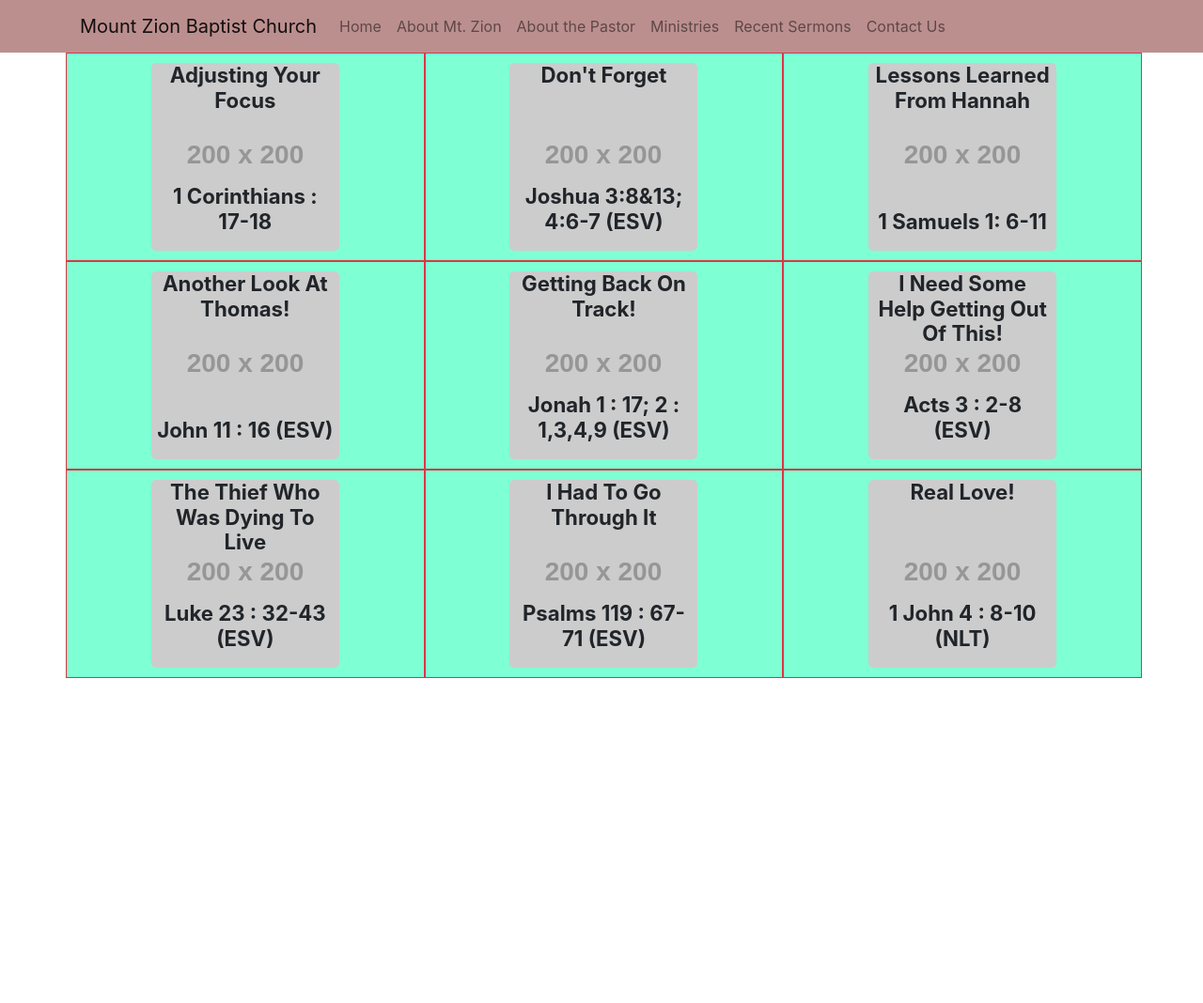
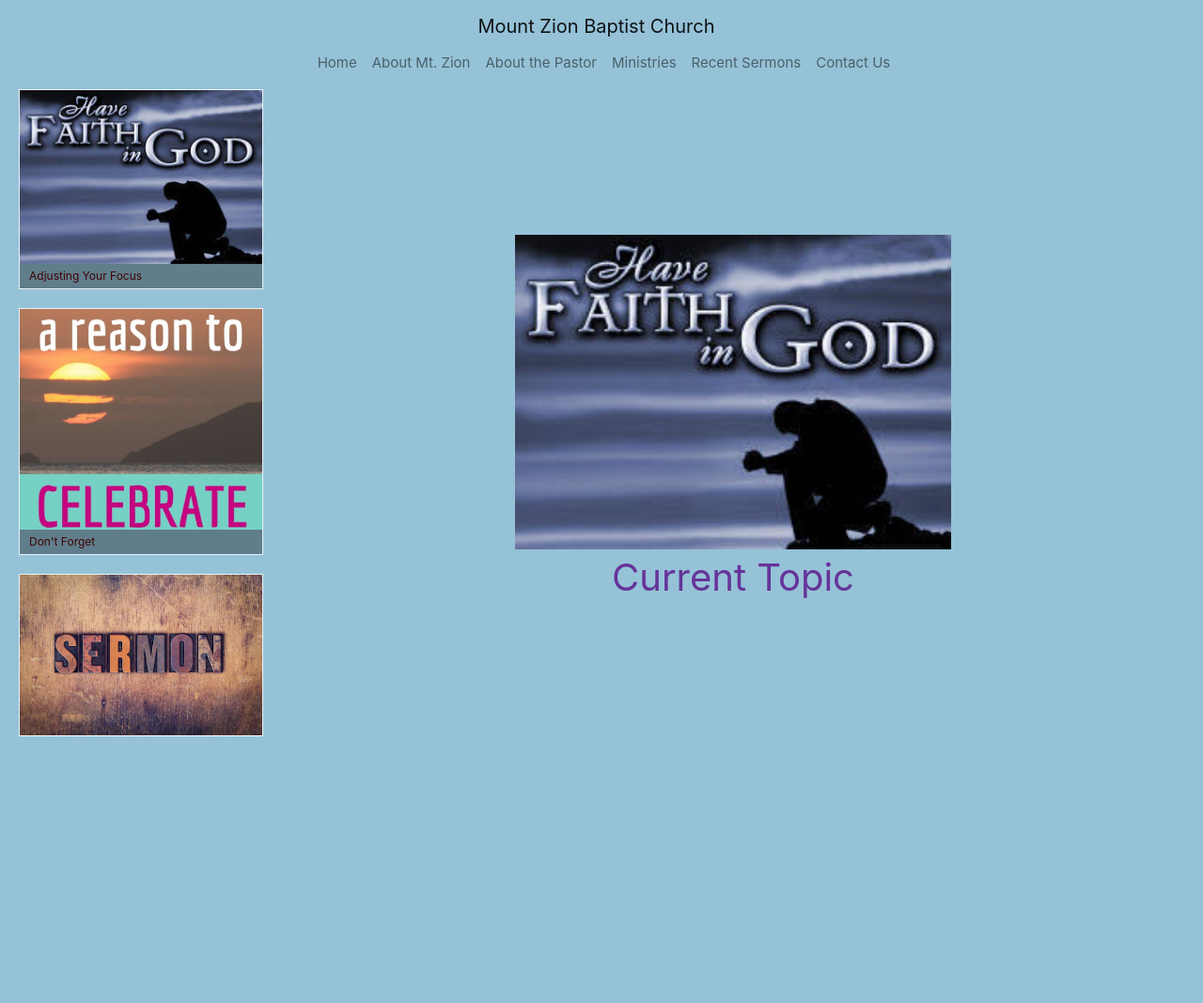
Before and after one commit to stacygold/sermonsproject, a plain HTML site: page sermons.html in a window 1280 px wide. Shown: the whole page at 94% size. After the commit the page ends 800 px from the top, so only its background shows below. Drawn offline with nearby package versions, Linux system fonts and the light colour scheme; placeholder pictures from the web are drawn by us.

Commit message:
New format of project

```diff
--- a/css/styles.css
+++ b/css/styles.css
@@ -1,11 +1,11 @@
 /****************************
 Navagation Menu Styles
-********************/
+********************
 .navbar{
     background-color: rosybrown;
 }
 
-/**************************************
+**************************************
 Styles for the Random Quotes
 **************************************/
 
@@ -50,13 +50,13 @@ button:active {
     transform: translateY(4px);
 }
 
-
-
-
-
-
-.container {
+/*************************
+Sermons Page
+*************************/
+.container{
     padding-right: 10px;
+    display: flex;
+    flex-direction: column;
 }
 
 .img-container {
@@ -99,16 +99,120 @@ button:active {
     margin: auto;
 }
 
+/**************************
+Media Queries
+**************************/
+@media all and (min-width: 640px) {
+    .img-container {
+        flex-direction: row;
+    }
+}
 
-p {
-    max-width: 30em;
-    color: white;
-    font-family: "Adobe Caslon Pro", "Hoefler Text", Georgia, Garamond, Times, serif;
-    letter-spacing: 0.1em;
+@media all and (min-width: 1030px) {
+}
+
+
+/********************
+Thumbnail Styles
+********************/
+html, body {
+    height: 100%;
+}
+
+body {
+    display: flex;
+    flex-direction: column;
+    font-size: 15px;
+    background: rgb(149, 194, 215);
+}
+
+a {
+    text-decoration: none;
+}
+
+.main-header {
+    flex: 0 1 auto;
+}
+
+.main-content {
+    flex: 1 1 auto;
+    display: flex;
+    flex-direction: column;
+}
+
+
+.thumbnail-item {
+    display: inline-block;
+    min-width: 150px;
+    max-width: 150px;
+    border: 1px solid rgb(100%, 100%, 100%);
+    border: 1px solid rgba(100%, 100%, 100%, 0.8);
+}
+
+.thumbnail-list {
+    flex: 0 1 auto;
+    order: 2;
+    display: flex;
+    justify-content: space-between;
+    list-style: none;
+    padding: 0;
+    white-space: nowrap;
+    overflow-x: auto;
+}
+
+.thumbnail-image {
+    display: block;
+    width: 100%;
+}
+
+.thumbnail-title {
+    display: block;
+    margin: 0;
+    padding: 4px 10px;
+
+    background: rgb(96, 125, 139);
+    color: rgb(63, 4, 4);
+    font-size: 12px;
+}
+
+.detail-image-container {
+    flex: 1 1 auto;
+    display: flex;
+    justify-content: center;
+    align-items: center;
+}
+
+.detail-image-frame {
+    position: relative;
     text-align: center;
-    margin: 40px auto;
-    text-transform: lowercase;
-    line-height: 145%;
-    font-size: 2em;
-    font-variant: small-caps;
 }
+
+.detail-image {
+    width: 90%;
+}
+
+.detail-image-title {
+    color: rebeccapurple;
+    font-size: 40px;
+}
+
+@media all and (min-width: 768px) {
+    .main-content {
+        flex-direction: row;
+        overflow: hidden;
+    }
+
+    .thumbnail-list {
+        flex-direction: column;
+        order: 0;
+        margin-left: 20px;
+    }
+
+    .thumbnail-item {
+        max-width: 260px;
+    }
+
+    .thumbnail-item + .thumbnail-item {
+        margin-top: 20px;
+    }
+}
--- a/sermons.html
+++ b/sermons.html
@@ -15,6 +15,7 @@
 
     <body>
         <!-- Navagation Menu -->
+        <header class="main-header">
             <nav class="navbar navbar-default navbar-fixed-top navbar-expand-lg navbar-light">
                 <div class="container">
                     <a class="navbar-brand" href="index.html">Mount Zion Baptist Church</a>
@@ -33,83 +34,81 @@
                         </div>
                 </div>
             </nav> <!-- /Navagation Menu-->
+        </header>
+        <!-- Thumbnal List of Sermons-->
+        <main class="main-content">
+            <ul class="thumbnail-list">
+                <li class="thumbnail-item">
+                    <a href="images/faith.jpg" data-image-role="trigger" data-image-title="1 Corinthians : 17-18" data-image-url="images/faith.jpg">
+                        <img class="thumbnail-image" src="images/faith.jpg" alt="Place Holder Image">
+                        <span class="thumbnail-title">Adjusting Your Focus</span>
+                    </a>
+                </li>
+                <li class="thumbnail-item">
+                    <a href="images/a-reason.jpg" data-image-role="trigger" data-image-title="Joshua 3 : 8 &13; 4: 6-7 (ESV)" data-image-url="images/a-reason.jpg">
+                        <img class="thumbnail-image"src="images/a-reason.jpg" alt="Place Holder Image">
+                        <span class="thumbnail-title">Don't Forget</span>
+                    </a>
+                </li>
+                <li class="thumbnail-item">
+                    <a href="images/sermon.jpg" data-image-role="trigger" data-image-title="1 Samuels 1: 6-11" data-image-url="images/sermon.jpg">
+                        <img class="thumbnail-image"src="images/sermon.jpg" alt="Place Holder Image">
+                        <span class="thumbnail-title">Lessons Learned From Hannah</span>
+                    </a>
+                </li>
+                <li class="thumbnail-item">
+                    <a href="images/appreciate.jpg" data-image-role="trigger" data-image-title="John 11 : 16 (ESV)" data-image-url="images/appreciate.jpg">
+                        <img class="thumbnail-image"src="images/appreciate.jpg" alt="Place Holder Image">
+                        <span class="thumbnail-title">Another Look At Thomas!</span>
+                    </a>
+                </li>
+                <li class="thumbnail-item">
+                    <a href="images/gloves.jpg" data-image-role="trigger" data-image-title="Jonah 1 : 17; 2 : 1,3,4,9 (ESV)" data-image-url="images/gloves.jpg">
+                        <img class="thumbnail-image"src="images/gloves.jpg" alt="Place Holder Image">
+                        <span class="thumbnail-title">Getting Back On Track!</span>
+                    </a>
+                </li>
+                <li class="thumbnail-item">
+                    <a href="images/happy.jpg" data-image-role="trigger" data-image-title="Acts 3 : 2-8 (ESV)" data-image-url="images/happy.jpg">
+                        <img class="thumbnail-image"src="images/happy.jpg" alt="Place Holder Image">
+                        <span class="thumbnail-title">I Need Some Help Getting Out Of This!</span>
+                    </a>
+                </li>
+                <li class="thumbnail-item">
+                    <a href="images/maxresdefault.jpg" data-image-role="trigger" data-image-title="Luke 23 : 32-43 (ESV)" data-image-url="images/maxresdefault.jpg">
+                        <img class="thumbnail-image"src="images/maxresdefault.jpg" alt="Place Holder Image">
+                        <span class="thumbnail-title">The Thief Who Was Dying To Live</span>
+                    </a>
+                </li> <li class="thumbnail-item">
+                    <a href="images/pastors-love-clipart-25.jpg" data-image-role="trigger" data-image-title="Psalms 119 : 67-71 (ESV)" data-image-url="images/pastors-love-clipart-25.jpg">
+                        <img class="thumbnail-image"src="images/pastors-love-clipart-25.jpg" alt="Place Holder Image">
+                        <span class="thumbnail-title">I Had To Go Through It</span>
+                    </a>
+                </li>
+                <li class="thumbnail-item">
+                    <a href="images/set_free.jpg" data-image-role="trigger" data-image-title="1 John 4 : 8-10 (NLT)" data-image-url="images/set_free.jpg">
+                        <img class="thumbnail-image"src="images/set_free.jpg" alt="Place Holder Image">
+                        <span class="thumbnail-title">Real Love!</span>
+                    </a>
+                </li>
+                <li class="thumbnail-item">
+                    <a href="images/sunset.jpg" data-image-role="trigger" data-image-title="Habakkuk 3 : 17-19 (ESV)" data-image-url="images/sunset.jpg">
+                        <img class="thumbnail-image"src="images/sunset.jpg" alt="Place Holder Image">
+                        <span class="thumbnail-title">God Want Fail</span>
+                    </a>
+                </li>
+            </ul>
 
-        <!-- container -->
-        <div class="container">
-            <div class="row">
-
-                <div class="img-container col-4 border border-danger">
-                    <h1 class="topic text-center font-weight-bold"> Adjusting Your Focus</h1>
-                    <img src="https://via.placeholder.com/200x200" alt="Place Holder Image" class="image">
-                    <h3 class="scripture text-center font-weight-bold">1 Corinthians : 17-18</h3>
-                </div>
-
-                <div class="img-container col-4 border border-danger" >
-                    <h1 class="topic text-center font-weight-bold">Don't Forget</h1>
-                 <img src="https://via.placeholder.com/200x200" alt="Place Holder Image" class="image">
-                    <h3 class="scripture text-center font-weight-bold">Joshua 3:8&13; 4:6-7 (ESV)</h3>
-                </div>
-
-                <div class="img-container col-4 border border-danger" >
-                    <h1 class="topic text-center font-weight-bold">Lessons Learned From Hannah</h1>
-                    <img src="https://via.placeholder.com/200x200" alt="Place Holder Image" class="image">
-                    <h3 class="scripture text-center font-weight-bold"> 1 Samuels 1: 6-11</h3>
-                </div>
-
-                <div class="img-container col-4 border border-danger">
-                    <h1 class="topic text-center font-weight-bold">Another Look At Thomas!</h1>
-                    <img src="https://via.placeholder.com/200x200" alt="Place Holder Image" class="image">
-                    <h3 class="scripture text-center font-weight-bold">  John 11 : 16 (ESV)</h3>
-                </div>
-
-                <div class="img-container col-4 border border-danger">
-                    <h1 class="topic text-center font-weight-bold">Getting Back On Track!</h1>
-                    <img src="https://via.placeholder.com/200x200" alt="Place Holder Image" class="image">
-                    <h3 class="scripture text-center font-weight-bold"> Jonah 1 : 17; 2 : 1,3,4,9 (ESV)</h3>
-                </div>
-
-                <div class="img-container col-4 border border-danger">
-                    <h1 class="topic text-center font-weight-bold">I Need Some Help Getting Out Of This!</h1>
-                    <img src="https://via.placeholder.com/200x200" alt="Place Holder Image" class="image">
-                    <h3 class="scripture text-center font-weight-bold"> Acts 3 : 2-8 (ESV)</h3>
-                </div>
-
-                <div class="img-container col-4 border border-danger">
-                    <h1 class="topic text-center font-weight-bold">The Thief Who Was Dying To Live</h1>
-                    <img src="https://via.placeholder.com/200x200" alt="Place Holder Image" class="image">
-                    <h3 class="scripture text-center font-weight-bold"> Luke 23 : 32-43 (ESV)</h3>
-                </div>
-
-                <div class="img-container col-4 border border-danger">
-                    <h1 class="topic text-center font-weight-bold">I Had To Go Through It</h1>
-                    <img src="https://via.placeholder.com/200x200" alt="Place Holder Image" class="image">
-                    <h3 class="scripture text-center font-weight-bold"> Psalms 119 : 67-71 (ESV)</h3>
-                </div>
-
-                <div class="img-container col-4 border border-danger">
-                    <h1 class="topic text-center font-weight-bold">Real Love!</h1>
-                    <img src="https://via.placeholder.com/200x200" alt="Place Holder Image" class="image">
-                    <h3 class="scripture text-center font-weight-bold">1 John 4 : 8-10 (NLT)</h3>
-                </div>
-
-            </div>
-        </div> <!-- /container -->
-
-
-        <!-- footer -->
-        <footer class="main-footer">
-            <div class="row justify-content-md-center">
-                <div class="col col-md-3 text-md-left">
-                <p class="text-center">Early Morning Worship 9:00 am</p>
-                <p class="text-center">Sunday School 10:05 am</p>
-                <p class="text-center">Morning Worship 11:00 am</p>
-                <p class="text-center"> &copy; MOUNT ZION BAPTIST CHURCH </p>
+        <div class="detail-image-container">
+            <div class="detail-image-frame">
+                <img class="detail-image" data-image-role="target" src="images/faith.jpg" alt="Place Holder Image">
+                <span class="detail-image-title" data-image-role="title">Current Topic</span>
             </div>
         </div>
-         </footer><!-- /footer -->
+    </main>
 
    <!-- JavaScript -->
-    <script src="js/apps.js"></script>
+    <script src="js/apps.js" charset="utf-8"></script>
     <!-- jQuery first, then Popper.js, then Bootstrap JS -->
     <script src="https://code.jquery.com/jquery-3.3.1.slim.min.js" integrity="sha384-q8i/X+965DzO0rT7abK41JStQIAqVgRVzpbzo5smXKp4YfRvH+8abtTE1Pi6jizo" crossorigin="anonymous"></script>
     <script src="https://cdnjs.cloudflare.com/ajax/libs/popper.js/1.14.3/umd/popper.min.js" integrity="sha384-ZMP7rVo3mIykV+2+9J3UJ46jBk0WLaUAdn689aCwoqbBJiSnjAK/l8WvCWPIPm49" crossorigin="anonymous"></script>
```
Also changed, not shown: js/apps.js (+52 -0 lines), images/a-reason.jpg (added), images/appreciate.jpg (added), images/faith.jpg (added), images/gloves.jpg (added), images/happy.jpg (added), images/maxresdefault.jpg (added), images/pastors-love-clipart-25.jpg (added), images/sermon.jpg (added), images/set_free.jpg (added), images/sunset.jpg (added). Lines whose indentation alone changed are shown as unchanged.
